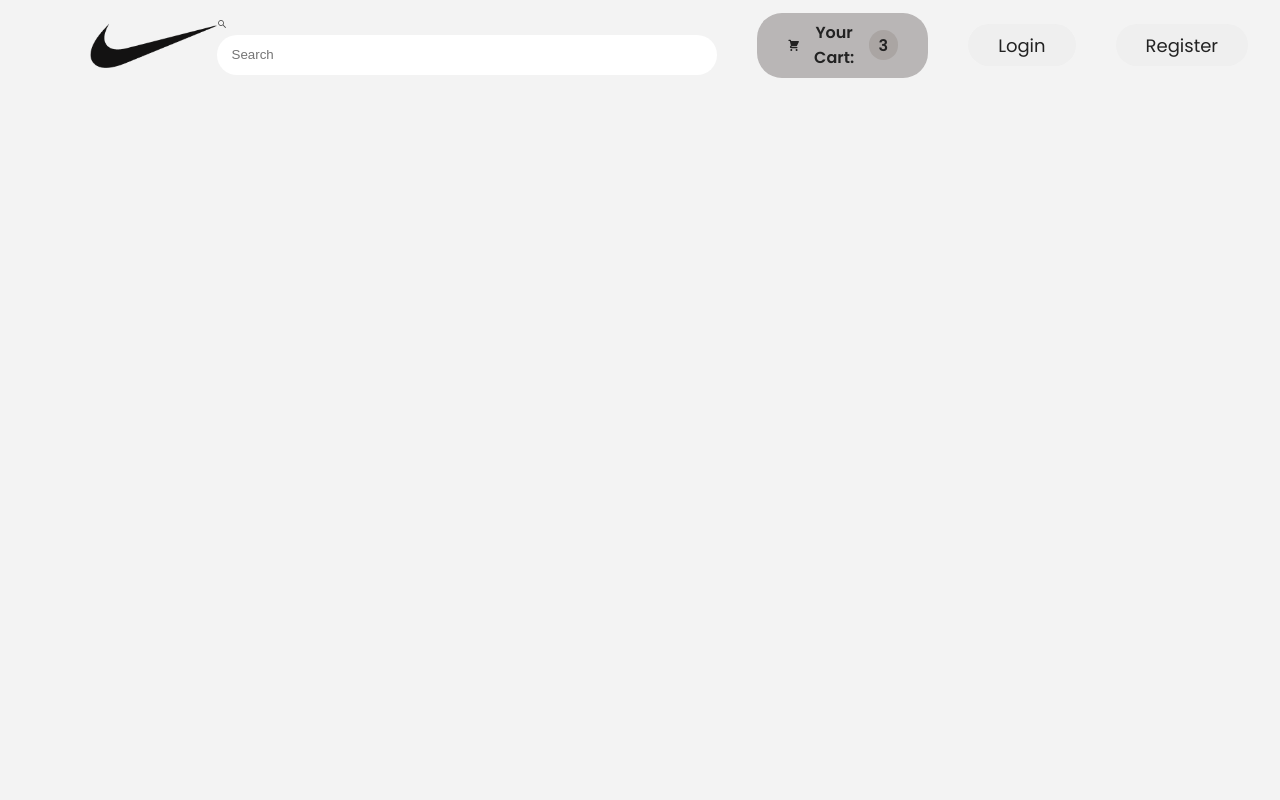
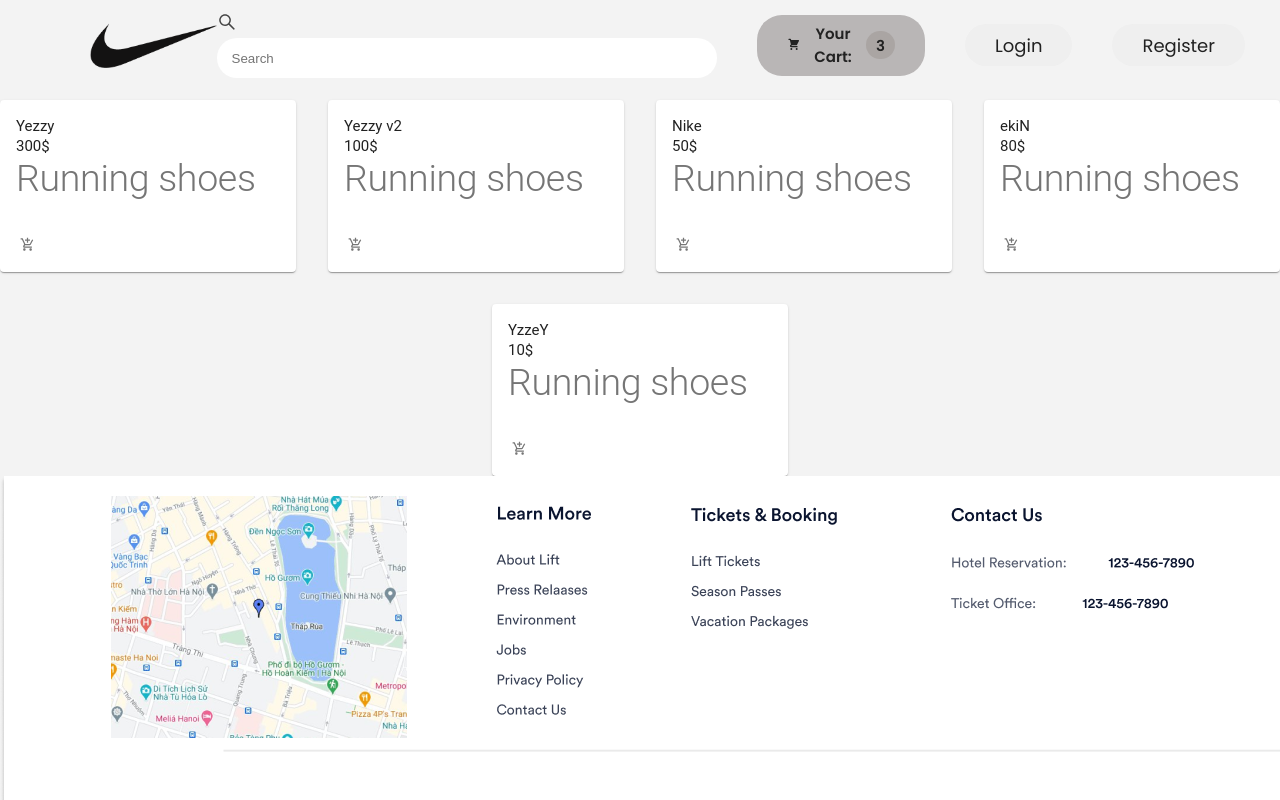
Before and after one commit to NQPhuc/pse-202-ateam-front, a React (Create React App) app: page / in a window 1280 px wide. Shown: the top 800 px of the page. Built offline with nearby package versions, Linux system fonts and the light colour scheme.

Commit message:
Added Items

```diff
--- a/src/Component/Buttons/HeaderCartButton.module.css
+++ b/src/Component/Buttons/HeaderCartButton.module.css
@@ -3,7 +3,7 @@
 .button {
     cursor: pointer;
     font-family: 'Poppins', sans-serif;
-    font-size: 1.6rem;
+    font-size: 1.5rem;
     border: none;
     background-color: rgba(165, 161, 161, 0.747);
     color: #222;
--- a/src/Component/Header.css
+++ b/src/Component/Header.css
@@ -3,7 +3,8 @@
 /* HEADER */
 .header {
     padding: 0 3rem;
-    height: 100vh;
+    /* height: 10vh; */
+    margin-bottom: 1rem;
     display: flex;
     flex-direction: column;
     align-items: center;
--- a/src/Component/Header.js
+++ b/src/Component/Header.js
@@ -24,7 +24,7 @@
             <div className="filter-section">
             <form action="/" method="get">
               <label htmlFor="header-search">
-                <AiOutlineSearch className="search-icon" width="50" height="50" />
+                <AiOutlineSearch className="search-icon" size={20} />
               </label>
               <input
                 type="text"
--- a/src/Component/Login.js
+++ b/src/Component/Login.js
@@ -23,9 +23,7 @@
                     <h2 className={styles.modal__header} >Ateam</h2>
                     <form className={styles.modal__form}>
                     <label>Username</label>
-
                     <input type="text" name="username" value={this.state.inputUserName} onChange={(event) => { this.setState({ inputUserName: event.target.value }) }} />
-
                     <label>Password</label>
                     <input type="text" name="password" value={this.state.inputPassword} onChange={(event) => { this.setState({ inputPassword: event.target.value }) }}/>
                     <button className={styles.btn} onClick={() => loadLogin(this.props.backendAddress, this.state.inputUserName, this.state.inputPassword)}>Login</button>
--- /dev/null
+++ b/src/Component/Product.js
@@ -0,0 +1,21 @@
+import React from 'react'
+import {Card, CardMedia, CardContent, CardActions, Typography, IconButton, Icon} from '@material-ui/core';
+import {AddShoppingCart} from '@material-ui/icons'
+const Product = ({product}) => {
+    return (<Card>
+            <CardMedia/>
+            <CardContent>
+            <div>
+                <Typography variant='h5'>{product.name}</Typography>
+                <Typography variant='h5'>{product.price}</Typography>
+            </div>
+            <Typography variant='h2' color='textSecondary'>{product.description}</Typography>
+            </CardContent>
+            <CardActions>
+                <IconButton aria-label="Add to cart">
+                    <AddShoppingCart/>
+                </IconButton>
+            </CardActions>
+    </Card>);
+}
+export default Product;
--- /dev/null
+++ b/src/Component/Products.js
@@ -0,0 +1,25 @@
+import React from 'react'
+import Product from './Product'
+import {Grid} from '@material-ui/core'
+
+
+const products = [
+    {id: 1,name:'Yezzy', description:'Running shoes', price: '300$'},
+    {id: 2,name:'Yezzy v2', description:'Running shoes', price: '100$'},
+    {id: 3,name:'Nike', description:'Running shoes', price: '50$'},
+    {id: 4,name:'ekiN', description:'Running shoes', price: '80$'},
+    {id: 5,name:'YzzeY', description:'Running shoes', price: '10$'},
+];
+const Products = props => {
+return(
+<main>
+    <Grid container justify="center" spacing={4}>
+        {products.map(product=>(
+        <Grid item key={product.id} xs={12} sm={6} md={4} lg={3}>
+            <Product product={product}/>
+        </Grid>
+            ))}
+    </Grid>
+</main>)
+};
+export default Products;
--- a/src/Page/HomePage.js
+++ b/src/Page/HomePage.js
@@ -1,10 +1,11 @@
 import React from 'react'
-
-export default function HomePage(props){
+import Products from '../Component/Products'
+const HomePage = (props) =>{
     return (
         <div>
 
-            <p>THIS IS THE HOME PAGE</p>
+            <Products/>
         </div>
     );
 }
+export default HomePage
```
Also changed, not shown: package.json (+7 -0 lines), 1 other file (tests, documents, lock files or other folders).
